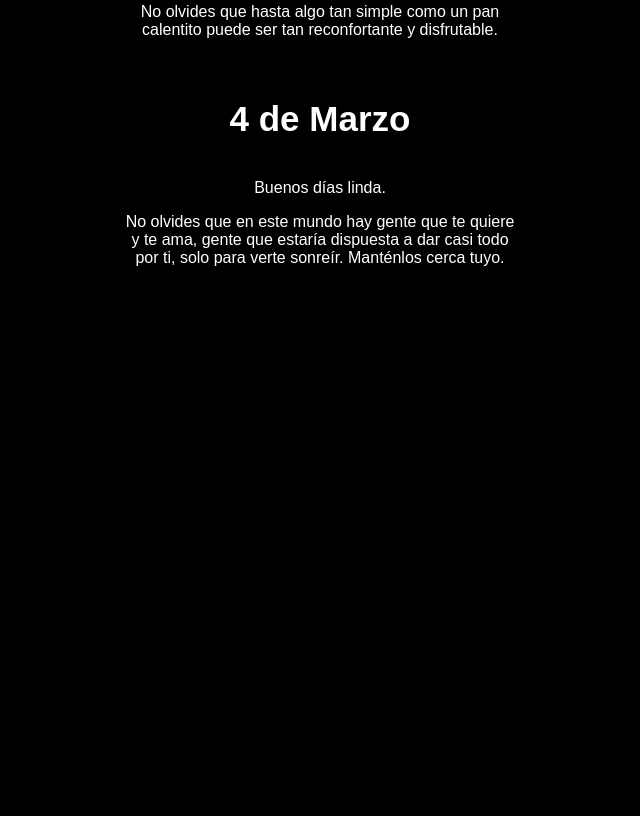
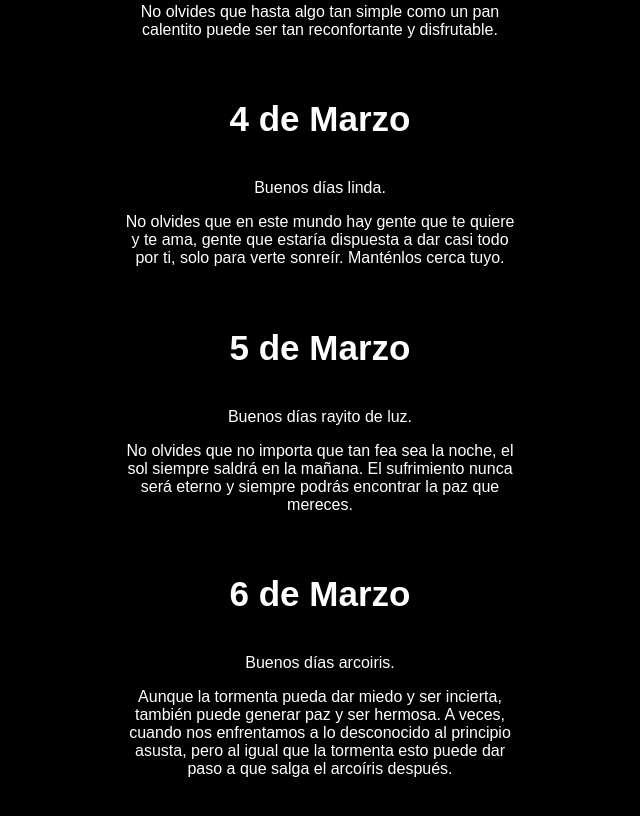
Before and after one commit to abrchr16/PaginaEve, a plain HTML site: page Mensajes.html in a window 1280 px wide. Shown: the part 1494-2310 px from the top of the page, without its empty margins (320-960 px from the left). Before the commit the page ends 1897 px from the top, so only its background shows below. Drawn offline with Linux system fonts and the light colour scheme.

Commit message:
Actualizar Mensajes.html

```diff
--- a/Mensajes.html
+++ b/Mensajes.html
@@ -65,6 +65,19 @@
             <p>Buenos días linda.</p>
             <p>No olvides que en este mundo hay gente que te quiere y te ama, gente que estaría dispuesta a dar casi todo por ti, solo para verte sonreír. Manténlos cerca tuyo.</p>
             </div>
+
+            <div>
+            <h2 class="fecha">5 de Marzo</h2>
+            <p>Buenos días rayito de luz.</p>
+            <p>No olvides que no importa que tan fea sea la noche, el sol siempre saldrá en la mañana. El sufrimiento nunca será eterno y siempre podrás encontrar la paz que mereces.</p>
+            </div>
+
+            <div>
+            <h2 class="fecha">6 de Marzo</h2>
+            <p>Buenos días arcoiris.</p>
+            <p>Aunque la tormenta pueda dar miedo y ser incierta, también puede generar paz y ser hermosa. A veces, cuando nos enfrentamos a lo desconocido al principio asusta, pero al igual que la tormenta esto puede dar paso a que salga el arcoíris después.</p>
+            </div>
+
         </main>
 
         <script>
```
